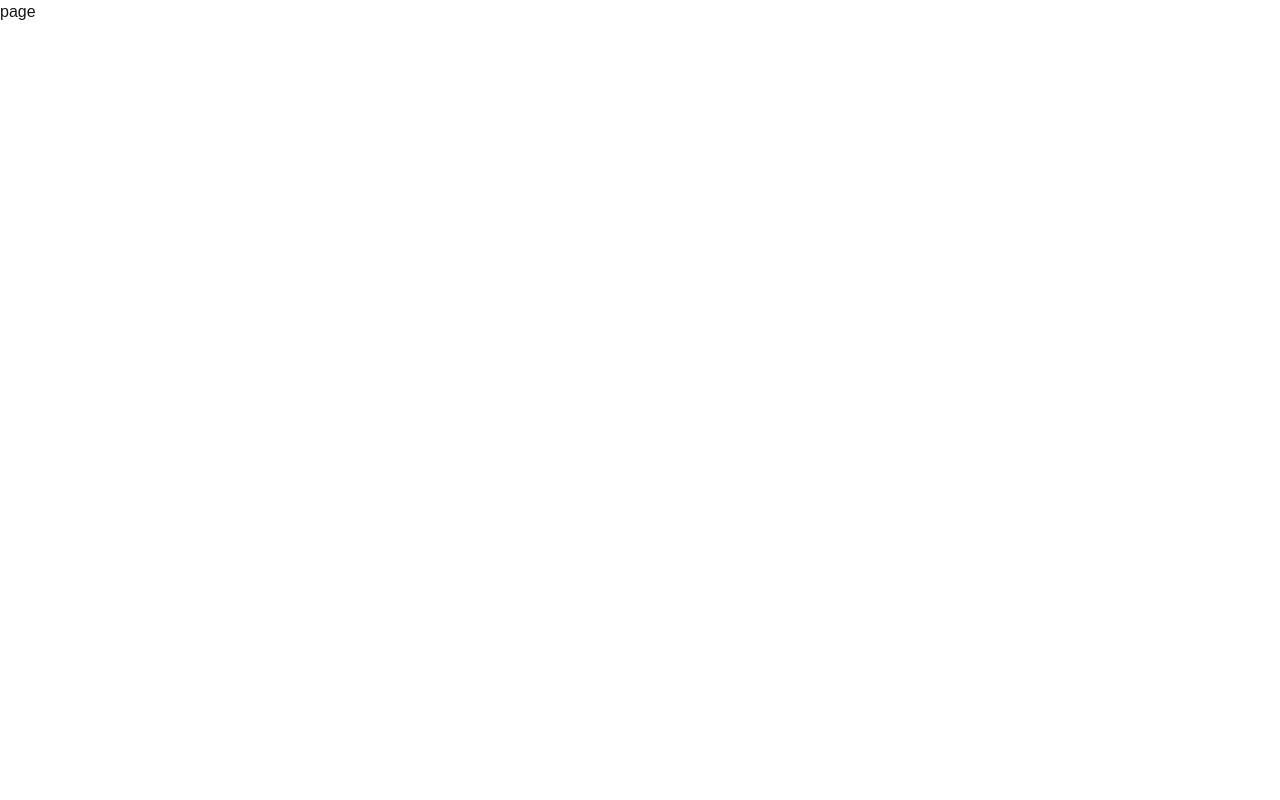
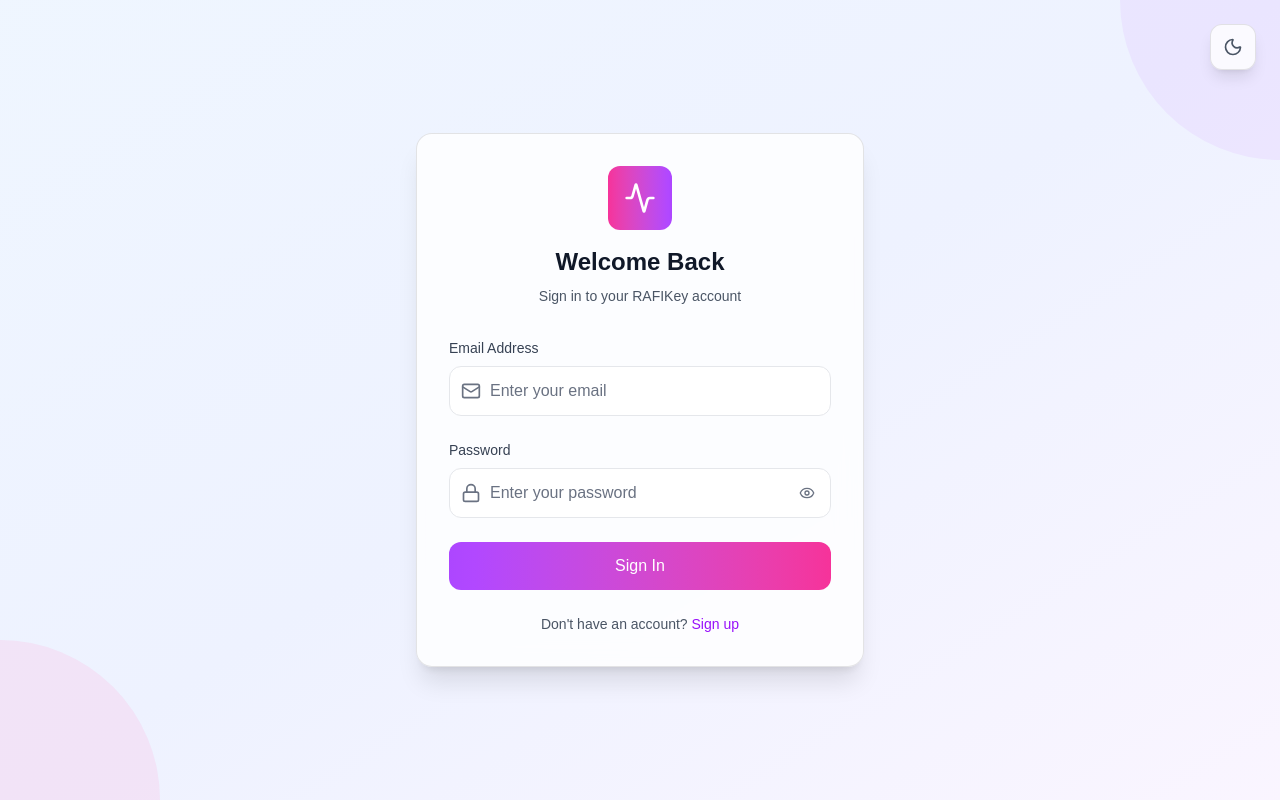
Before and after one commit to mamatechafrica/rafikey-admin, a Next.js app: page / in a window 1280 px wide. Built offline with nearby package versions, Linux system fonts and the light colour scheme.

Commit message:
Login page

```diff
--- a/app/page.tsx
+++ b/app/page.tsx
@@ -1,9 +1,204 @@
-import React from 'react'
+"use client";
+import React, { useState } from "react";
+import { Eye, EyeOff, Mail, Lock, Activity, Sun, Moon } from "lucide-react";
 
-const page = () => {
-  return (
-    <div>page</div>
-  )
+interface LoginPageProps {
+  isDarkMode: boolean;
+  toggleTheme: () => void;
+  onLogin: () => void;
 }
 
-export default page
+const LoginPage: React.FC<LoginPageProps> = ({
+  isDarkMode,
+  toggleTheme,
+  onLogin,
+}) => {
+  const [email, setEmail] = useState("");
+  const [password, setPassword] = useState("");
+  const [showPassword, setShowPassword] = useState(false);
+
+
+  const handleSubmit = (e: React.FormEvent) => {
+    e.preventDefault();
+    // Here you would typically handle authentication
+    onLogin();
+  };
+
+  return (
+    <div
+      className={`min-h-screen flex items-center justify-center transition-all duration-500 ${
+        isDarkMode
+          ? "bg-gray-900"
+          : "bg-gradient-to-br from-blue-50 via-indigo-50 to-purple-50"
+      }`}
+    >
+      {/* Background Pattern */}
+      <div className="absolute inset-0 overflow-hidden">
+        <div
+          className={`absolute -top-40 -right-40 w-80 h-80 rounded-full opacity-20 ${
+            isDarkMode ? "bg-purple-500" : "bg-purple-300"
+          }`}
+        ></div>
+        <div
+          className={`absolute -bottom-40 -left-40 w-80 h-80 rounded-full opacity-20 ${
+            isDarkMode ? "bg-pink-500" : "bg-pink-300"
+          }`}
+        ></div>
+      </div>
+
+      {/* Theme Toggle */}
+      <button
+        onClick={toggleTheme}
+        className={`fixed top-6 right-6 p-3 rounded-xl transition-all hover:scale-110 z-10 ${
+          isDarkMode
+            ? "bg-gray-800/50 hover:bg-gray-700/50 text-yellow-400 backdrop-blur-md border border-gray-700/50"
+            : "bg-white/80 hover:bg-white/90 text-gray-600 backdrop-blur-md border border-black/10 shadow-lg"
+        }`}
+      >
+        {isDarkMode ? (
+          <Sun className="w-5 h-5" />
+        ) : (
+          <Moon className="w-5 h-5" />
+        )}
+      </button>
+
+      {/* Login Card */}
+      <div
+        className={`w-full max-w-md p-8 backdrop-blur-md rounded-2xl border transition-all duration-300 hover:scale-[1.02] relative z-10 ${
+          isDarkMode
+            ? "bg-gray-800/50 border-gray-700/50"
+            : "bg-white/80 border-black/10 shadow-xl"
+        }`}
+      >
+        {/* Logo and Title */}
+        <div className="text-center mb-8">
+          <div className="w-16 h-16 mx-auto mb-4 rounded-xl bg-gradient-to-r from-pink-500 to-purple-500 flex items-center justify-center">
+            <Activity className="w-8 h-8 text-white" />
+          </div>
+          <h1
+            className={`text-2xl font-bold mb-2 ${
+              isDarkMode ? "text-white" : "text-gray-900"
+            }`}
+          >
+            Welcome Back
+          </h1>
+          <p
+            className={`text-sm ${
+              isDarkMode ? "text-gray-400" : "text-gray-600"
+            }`}
+          >
+            Sign in to your RAFIKey account
+          </p>
+        </div>
+
+        {/* Login Form */}
+        <form onSubmit={handleSubmit} className="space-y-6">
+          {/* Email Field */}
+          <div>
+            <label
+              className={`block text-sm font-medium mb-2 ${
+                isDarkMode ? "text-gray-300" : "text-gray-700"
+              }`}
+            >
+              Email Address
+            </label>
+            <div className="relative">
+              <Mail
+                className={`absolute left-3 top-1/2 transform -translate-y-1/2 w-5 h-5 ${
+                  isDarkMode ? "text-gray-400" : "text-gray-500"
+                }`}
+              />
+              <input
+                type="email"
+                value={email}
+                onChange={(e) => setEmail(e.target.value)}
+                placeholder="Enter your email"
+                className={`w-full pl-10 pr-4 py-3 rounded-xl transition-all focus:outline-none focus:ring-2 focus:ring-purple-500 ${
+                  isDarkMode
+                    ? "bg-gray-700/50 border border-gray-600/50 text-white placeholder-gray-400"
+                    : "bg-white border border-gray-200 text-gray-900 placeholder-gray-500"
+                }`}
+                required
+              />
+            </div>
+          </div>
+
+          {/* Password Field */}
+          <div>
+            <label
+              className={`block text-sm font-medium mb-2 ${
+                isDarkMode ? "text-gray-300" : "text-gray-700"
+              }`}
+            >
+              Password
+            </label>
+            <div className="relative">
+              <Lock
+                className={`absolute left-3 top-1/2 transform -translate-y-1/2 w-5 h-5 ${
+                  isDarkMode ? "text-gray-400" : "text-gray-500"
+                }`}
+              />
+              <input
+                type={showPassword ? "text" : "password"}
+                value={password}
+                onChange={(e) => setPassword(e.target.value)}
+                placeholder="Enter your password"
+                className={`w-full pl-10 pr-12 py-3 rounded-xl transition-all focus:outline-none focus:ring-2 focus:ring-purple-500 ${
+                  isDarkMode
+                    ? "bg-gray-700/50 border border-gray-600/50 text-white placeholder-gray-400"
+                    : "bg-white border border-gray-200 text-gray-900 placeholder-gray-500"
+                }`}
+                required
+              />
+              <button
+                type="button"
+                onClick={() => setShowPassword(!showPassword)}
+                className={`absolute right-3 top-1/2 transform -translate-y-1/2 p-1 rounded transition-colors ${
+                  isDarkMode
+                    ? "text-gray-400 hover:text-white"
+                    : "text-gray-500 hover:text-gray-700"
+                }`}
+              >
+                {showPassword ? (
+                  <EyeOff className="w-4 h-4" />
+                ) : (
+                  <Eye className="w-4 h-4" />
+                )}
+              </button>
+            </div>
+          </div>
+
+          {/* Sign In Button */}
+          <button
+            type="submit"
+            className="w-full py-3 px-4 bg-gradient-to-r from-purple-500 to-pink-500 text-white font-medium rounded-xl transition-all hover:scale-105 hover:shadow-lg focus:outline-none focus:ring-2 focus:ring-purple-500 focus:ring-offset-2"
+          >
+            Sign In
+          </button>
+        </form>
+
+        {/* Sign Up Link */}
+        <div className="mt-6 text-center">
+          <p
+            className={`text-sm ${
+              isDarkMode ? "text-gray-400" : "text-gray-600"
+            }`}
+          >
+            Don't have an account?{" "}
+            <button
+              className={`font-medium transition-colors ${
+                isDarkMode
+                  ? "text-purple-400 hover:text-purple-300"
+                  : "text-purple-600 hover:text-purple-700"
+              }`}
+            >
+              Sign up
+            </button>
+          </p>
+        </div>
+      </div>
+    </div>
+  );
+};
+
+export default LoginPage;
```
